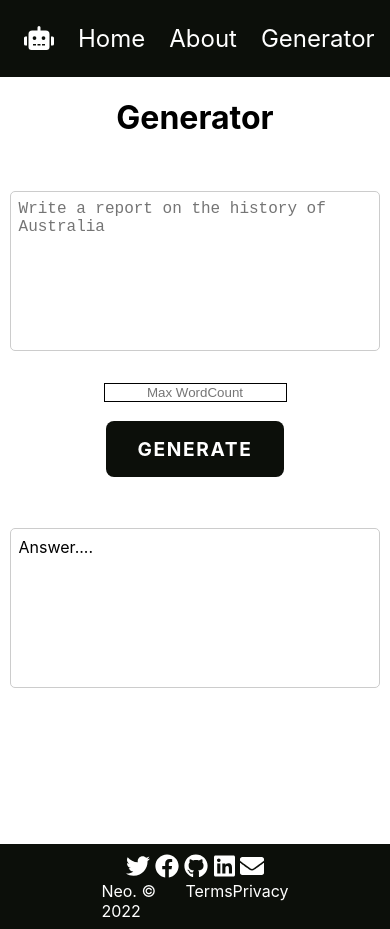
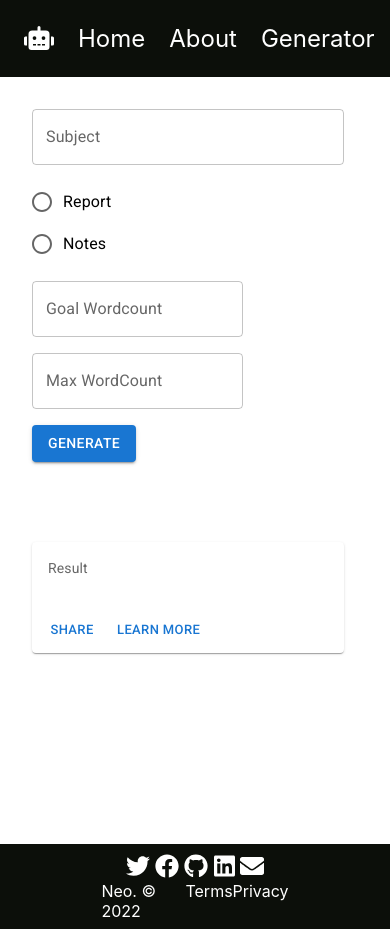
Before and after one commit to Murchyman/homeworkrobotNEXT, a Next.js app: page /Generator in a window 390 px wide. Built offline with nearby package versions, Linux system fonts and the light colour scheme.

Commit message:
generator refactor to form

```diff
--- /dev/null
+++ b/components/BasicCard.js
@@ -0,0 +1,38 @@
+import * as React from 'react';
+import Box from '@mui/material/Box';
+import Card from '@mui/material/Card';
+import CardActions from '@mui/material/CardActions';
+import CardContent from '@mui/material/CardContent';
+import Button from '@mui/material/Button';
+import Typography from '@mui/material/Typography';
+
+const bull = (
+  <Box
+    component="span"
+    sx={{ display: 'inline-block', mx: '2px', transform: 'scale(0.8)' }}
+  >
+    •
+  </Box>
+);
+
+export default function BasicCard(props) {
+  return (
+    <Card sx={{ minWidth: 275 }}>
+      <CardContent>
+        <Typography sx={{ fontSize: 14 }} color="text.secondary" gutterBottom>
+          Result
+        </Typography>
+        <Typography sx={{ mb: 1.5 }} color="text.secondary">
+          {props.queryType}
+        </Typography>
+        <Typography variant="body2">
+          {props.response}
+        </Typography>
+      </CardContent>
+      <CardActions>
+        <Button size="small">Share</Button>
+        <Button size="small">Learn More</Button>
+      </CardActions>
+    </Card>
+  );
+}
--- a/components/Layout.js
+++ b/components/Layout.js
@@ -1,17 +1,10 @@
-import Head from 'next/head';
-
 import styles from '../styles/Layout.module.css';
 import Navbar from './ Navbar';
 import Footer from './Footer';
 const Layout = ({ children }) => {
     return (
         <div className={styles.Container}>
-            <Head>
-                <title>HomeWork Robot</title>
-                <meta name="description" content="With HomeWork Robot, get instant answers to questions or writing prompts" />
-                <script async src="https://pagead2.googlesyndication.com/pagead/js/adsbygoogle.js?client=ca-pub-6052671390695750"
-                    crossOrigin="anonymous"></script>
-            </Head>
+
             <div className={styles.Main}>
                 <Navbar />
                 {children}
--- a/components/ReportForm.js
+++ b/components/ReportForm.js
@@ -1,9 +1,114 @@
-import React from 'react';
+
+
+import Spinner from '../components/Spinner';
+import styles from '../styles/ReportForm.module.css';
+import BasicCard from './BasicCard';
+import Radio from '@mui/material/Radio';
+import RadioGroup from '@mui/material/RadioGroup';
+import FormControlLabel from '@mui/material/FormControlLabel';
+import Button from '@mui/material/Button';
+import TextField from '@mui/material/TextField';
+import Checkbox from '@mui/material/Checkbox';
+import { useState } from 'react';
+import { useForm, Controller } from "react-hook-form";
+
 
 const ReportForm = () => {
+
+    const { register, handleSubmit, watch, formState: { errors } } = useForm();
+    const { control, reset } = useForm({
+        defaultValues: {
+            checkbox: false,
+        }
+    });
+
+    const onSubmit = (data) => {
+        SendQuery(JSON.stringify(data));
+    };
+
+    const [answer, setAnswer] = useState('');
+    // Gain some more IQ to make this better, use the proper react form hook way
+    const [radio, setRadio] = useState('');
+    const SendQuery = async (FormData) => {
+        setAnswer(<Spinner />);
+        FormData = JSON.parse(FormData);
+        console.log(FormData);
+        let prompt = `Write ${radio} on ${FormData.Subject} with a max word count of ${FormData.MaxWordCount} and a goal word count of ${FormData.GoalWordCount}`;
+        console.log(prompt);
+        const params = {
+            value: prompt
+        };
+        const options = {
+            method: 'POST',
+            body: JSON.stringify(params)
+        };
+
+        const response = await fetch('https://gwwzx7smad.execute-api.ap-southeast-2.amazonaws.com/default/test', options)
+            .then(response => response.json())
+        setAnswer(response)
+
+
+        return response;
+    }
+
+
     return (<div>
-        <h1>Report Form</h1>
 
+        <form onSubmit={handleSubmit(onSubmit)}>
+
+            <div className={styles.formGroup}>
+                <div className={styles.Left}>
+
+                    <div className={styles.InputContainer}>
+                        <TextField fullWidth label="Subject" {...register("Subject", { required: true })} />
+                    </div>
+
+                    <div className={styles.InputContainer}>
+                        <RadioGroup
+                            aria-labelledby="demo-radio-buttons-group-label"
+
+                            {...register("RadioChoice")}>
+                            <FormControlLabel onChange={(e) => setRadio(e.target.value)} value="a Report" control={<Radio />} label="Report" />
+                            <FormControlLabel onChange={(e) => setRadio(e.target.value)} value="some key points I should know when studying" control={<Radio />} label="Notes" />
+
+
+
+                        </RadioGroup>
+
+                    </div>
+
+
+
+
+
+                    {/* number input taking max word count and desired wordcount */}
+                    <div className={styles.InputContainer}>
+
+                        <TextField {...register("GoalWordCount", { required: true })} label="Goal Wordcount" variant="outlined" />
+
+                    </div>
+
+                    <div className={styles.InputContainer}>
+
+                        <TextField {...register("MaxWordCount", { required: true })} label="Max WordCount" variant="outlined" />
+
+                    </div>
+
+                    <div className={styles.InputContainer}>
+
+                        <Button type='submit' variant="contained">Generate</Button>
+
+                    </div>
+                </div>
+                <div className={styles.Right}>
+
+                    <BasicCard response={answer} queryType={radio} />
+
+                </div>
+
+            </div>
+
+        </form>
 
     </div>)
 };
--- a/pages/Generator.js
+++ b/pages/Generator.js
@@ -1,66 +1,17 @@
 import React from 'react';
 import styles from '../styles/Generator.module.css';
-import Button from '../components/Button';
-import Spinner from '../components/Spinner';
-import Sidebar from '../components/Sidebar';
-
+import ReportForm from '../components/ReportForm';
 import { useState } from 'react';
 
 
 
 const Generator = () => {
 
+  return (<div className={styles.Container} >
 
 
+    <ReportForm />
 
-  const [question, setQuestion] = useState('');
-  const [answer, setAnswer] = useState('Answer....');
-  const [wordcount, setWordcount] = useState('');
-  const sendToFunction = async () => {
-    setAnswer(<Spinner />);
-    const params = {
-      value: question,
-      wordcount: wordcount
-    };
-    const options = {
-      method: 'POST',
-      body: JSON.stringify(params)
-    };
-
-    const response = await fetch('https://gwwzx7smad.execute-api.ap-southeast-2.amazonaws.com/default/test', options)
-      .then(response => response.json())
-    setAnswer(response)
-    //setQuestion(question + '\n\n' + response)
-
-    return response;
-  }
-
-
-
-
-
-  return (<div className={styles.Container} >
-    {/* <Sidebar /> */}
-
-    <h1>Generator</h1>
-
-
-    <textarea className={styles.inputField}
-      value={question} onChange={e => setQuestion(e.target.value)}
-      placeholder='Write a report on the history of Australia'
-    />
-    <div className={styles.InputContainer}>
-      <input className={styles.wordCount} value={wordcount} onChange={e => setWordcount(e.target.value)} placeholder='Max WordCount' />
-    </div>
-    <Button onClick={sendToFunction} Text='Generate' />
-
-
-
-    <div className={styles.Answer}>
-
-      {answer}
-
-    </div>
 
   </div>
   )
--- a/pages/_app.js
+++ b/pages/_app.js
@@ -1,12 +1,35 @@
 import '../styles/globals.css'
+import Head from 'next/head'
 import Layout from '../components/Layout'
 import { config } from '@fortawesome/fontawesome-svg-core'
 import '@fortawesome/fontawesome-svg-core/styles.css'
+import '@fontsource/roboto/300.css';
+import '@fontsource/roboto/400.css';
+import '@fontsource/roboto/500.css';
+import '@fontsource/roboto/700.css';
 config.autoAddCss = false
+
+
+
 function MyApp({ Component, pageProps }) {
-  return <Layout>
-    <Component {...pageProps} />
-  </Layout>
+  return (
+    <>
+
+      <Head>
+        <title>HomeWork Robot</title>
+        <meta name="description" content="With HomeWork Robot, get instant answers to questions or writing prompts" />
+        <script async src="https://pagead2.googlesyndication.com/pagead/js/adsbygoogle.js?client=ca-pub-6052671390695750"
+          crossOrigin="anonymous"></script>
+        <meta name="viewport" content="initial-scale=1, width=device-width" />
+
+      </Head>
+
+      <Layout>
+        <Component {...pageProps} />
+      </Layout>
+
+    </>
+  )
 
 }
 
--- a/styles/Generator.module.css
+++ b/styles/Generator.module.css
@@ -1,11 +1,4 @@
-.Container{
-    display: flex;
-    flex-direction: column;
-    align-items: center;
-    justify-content: center;
-    width: 100%;
-    height: 100%;
-}
+
 
 .inputField{
     margin: 2em;
--- /dev/null
+++ b/styles/ReportForm.module.css
@@ -0,0 +1,63 @@
+.formGroup{
+    display: flex;
+    flex-direction: row;
+    width: 100%;
+    height: 100%;
+    justify-content: space-between;
+
+
+}
+
+.InputContainer{
+    margin-bottom: 1em;
+}
+
+.Left{
+    display: flex;
+    flex-direction: column;
+    /* change this for mobile */
+    width: 40%;
+    margin: 2em;
+}
+
+.Right{
+    display: flex;
+    flex-direction: column;
+    /* change this for mobile */
+    width: 40%;
+    margin: 2em;
+
+}
+
+.inputField{
+
+    border: 1px solid rgb(0, 0, 0);
+    height: 5em;
+    resize: none;
+    justify-content: flex-start;
+}
+
+.inputField:focus{
+    outline: none;
+}
+
+/* mobile */
+@media only screen and (max-width: 600px) {
+    .formGroup{
+        display: flex;
+        flex-direction: column;
+    }
+
+    .Left{
+
+        width: 80%;
+
+    }
+
+    .Right{
+
+        width: 80%;
+
+
+    }
+}
--- a/styles/globals.css
+++ b/styles/globals.css
@@ -2,8 +2,8 @@ html,
 body {
   padding: 0;
   margin: 0;
-  font-family: -apple-system, BlinkMacSystemFont, Segoe UI, Roboto, Oxygen,
-    Ubuntu, Cantarell, Fira Sans, Droid Sans, Helvetica Neue, sans-serif;
+  font-family: -apple-system, BlinkMacSystemFont, 'Segoe UI', Roboto, Oxygen, Ubuntu, Cantarell, 'Open Sans', 'Helvetica Neue', sans-serif;
+
 
 }
 
```
Also changed, not shown: package.json (+6 -1 lines), pages/index.js (+2 -7 lines), components/oldButton.js (renamed from components/Button.js), notes.txt, 1 other file (tests, documents, lock files or other folders).
